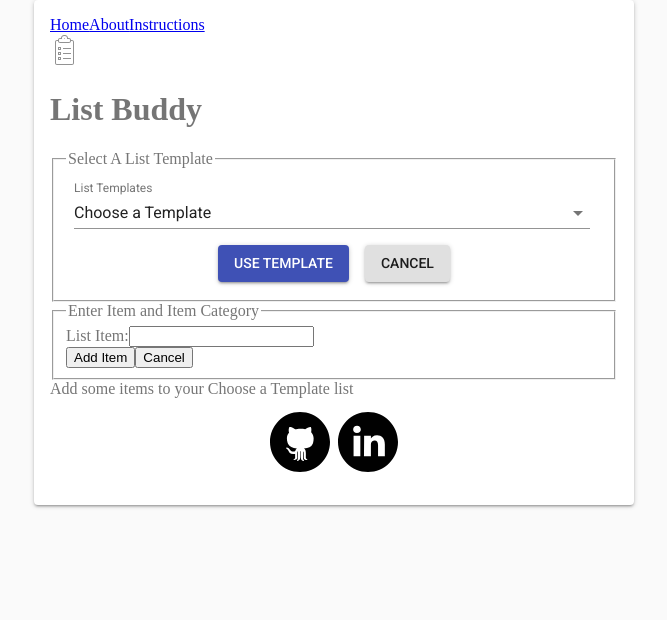
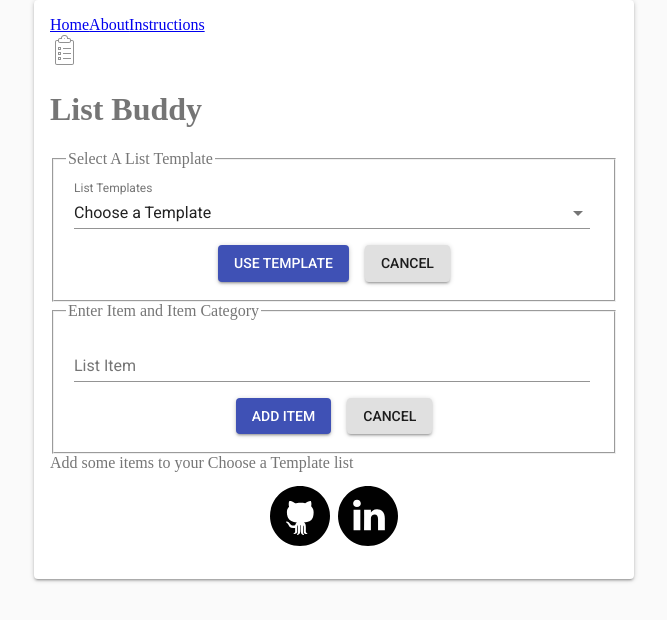
Before and after one commit to ARogala/ListBuddy, a React (Create React App) app: page / in a window 1280 px wide. Both pictures are taken after a click on the button "USE TEMPLATE". Shown: the top 620 px of the page, without its empty margins (306-973 px from the left). Built offline with nearby package versions, Linux system fonts and the light colour scheme.

Commit message:
add material UI to CategorizedListItemForm.js

```diff
--- a/src/components/CategorizedList.js
+++ b/src/components/CategorizedList.js
@@ -8,16 +8,16 @@ class CategorizedList extends React.Component {
 		const template = this.props.template;
 		const listItems = this.props.categorizedListItems;
 		let categorizedListItems = groupBy(listItems, 'template');
-		//console.log(Object.keys(categorizedListItems));
-		let renderLogic;
+
+		let renderLogic = false;
 		for(let i = 0; i < Object.keys(categorizedListItems).length; i++) {
+			// console.log(Object.keys(categorizedListItems)[i]);
+			// console.log(template);
 			if(Object.keys(categorizedListItems)[i] === template) {
 				renderLogic = true;
 			}
-			else {
-				renderLogic = false;
-			}
 		}
+		// console.log(renderLogic);
 		if(renderLogic) {
 			let groupedListItems;
 			for(let i in categorizedListItems) {
--- a/src/components/CategorizedListItemForm.js
+++ b/src/components/CategorizedListItemForm.js
@@ -1,5 +1,26 @@
 import React from 'react';
 import PropTypes from 'prop-types';
+
+import { withStyles } from '@material-ui/core/styles';
+import FormControl from '@material-ui/core/FormControl';
+import InputLabel from '@material-ui/core/InputLabel';
+import NativeSelect from '@material-ui/core/NativeSelect';
+import Input from '@material-ui/core/Input';
+import Button from '@material-ui/core/Button';
+
+const styles = theme => ({
+	formControl: {
+		margin: theme.spacing.unit,
+		paddingRight: '20px',
+		width: '100%'
+	},
+	button: {
+		margin: theme.spacing.unit,
+	},
+	container: {
+		textAlign: 'center'
+	}
+});
 
 class CategorizedListItemForm extends React.Component {
 	constructor(props) {
@@ -37,14 +58,19 @@ class CategorizedListItemForm extends React.Component {
 	}
 
 	render() {
+		const { classes } = this.props;
 		const template = this.props.template;
 		let select;
 		//console.log(template);
 		if(template === 'Grocery') {
 			select = (
-				<div>
-					<label htmlFor="category">Item Category:</label>
-					<select className="categoriezedListForm__select" id="category" value={this.state.itemCategory} onChange={(e) => this.handleCategoryChange(e)} required>
+				<FormControl className={classes.formControl}>
+					<InputLabel htmlFor="category">Item Category</InputLabel>
+					<NativeSelect
+						value={this.state.itemCategory}
+						onChange={(e) => this.handleCategoryChange(e)}
+						input={<Input name="category" id="category"/>}
+					>
 						<option value="--Please Select an Item Category--" disabled>--Please Select an Item Category--</option>
 						<option value="Produce">Produce</option>
 						<option value="Meat">Meat</option>
@@ -52,15 +78,19 @@ class CategorizedListItemForm extends React.Component {
 						<option value="Canned">Canned</option>
 						<option value="Frozen">Frozen</option>
 						<option value="Dry/Baking">Dry/Baking</option>
-					</select>
-				</div>
+					</NativeSelect>
+				</FormControl>
  			);
 		}
 		else if(template === 'Travel') {
 			select = (
-				<div>
-					<label htmlFor="category">Item Category:</label>
-					<select className="categoriezedListForm__select" id="category" value={this.state.itemCategory} onChange={(e) => this.handleCategoryChange(e)} required>
+				<FormControl className={classes.formControl}>
+					<InputLabel htmlFor="category">Item Category</InputLabel>
+					<NativeSelect
+						value={this.state.itemCategory}
+						onChange={(e) => this.handleCategoryChange(e)}
+						input={<Input name="category" id="category"/>}
+					>
 						<option value="--Please Select an Item Category--" disabled>--Please Select an Item Category--</option>
 						<option value="Clothes">Clothes</option>
 						<option value="Medicine/First Aid">Medicine/First Aid</option>
@@ -69,45 +99,47 @@ class CategorizedListItemForm extends React.Component {
 						<option value="Camping/Hiking">Camping/Hiking</option>
 						<option value="Toiletry">Toiletry</option>
 						<option value="Food">Food</option>
-					</select>
-				</div>
+					</NativeSelect>
+				</FormControl>
 			);
 		}
 
 		return (
-			<form className="categorizedListForm" onSubmit={(e) => this.handleSubmit(e)}>
+			<form onSubmit={(e) => this.handleSubmit(e)}>
 				<fieldset>
 					<legend>Enter Item and Item Category</legend>
-					<div>
-						<label htmlFor="categorizedItem">List Item:</label>
-						<input
+					<FormControl className={classes.formControl}>
+						<InputLabel htmlFor="categorizedItem">List Item</InputLabel>
+						<Input
 							type="text"
 							id="categorizedItem"
-							name="categorizedList_item"
+							name="categorizedItem"
 							required
-							className="categorizedListForm__input"
 							value={this.state.item}
 							onChange={(e) => this.handleItemChange(e)}
 						/>
-					</div>
-
+					</FormControl>
 					{select}
-					<div className="categorizedListForm__btnContainer">
-						<button
+					<div className={classes.container}>
+						<Button
 							type="submit"
 							value="Submit"
-							className="categorizedListForm__btn"
+							className={classes.button}
+							variant="contained"
+							color="primary"
 						>
 							Add Item
-						</button>
-						<button
+						</Button>
+						<Button
 							type="button"
 							value="Reset"
-							className="categorizedListForm__btn"
+							className={classes.button}
+							variant="contained"
+							color="default"
 							onClick={() => this.resetForm()}
 						>
 							Cancel
-						</button>
+						</Button>
 					</div>
 				</fieldset>
 			</form>
@@ -115,9 +147,10 @@ class CategorizedListItemForm extends React.Component {
 	}
 }
 
-export default CategorizedListItemForm;
+export default withStyles(styles)(CategorizedListItemForm);
 
 CategorizedListItemForm.propTypes = {
   saveCategorizedListItem: PropTypes.func.isRequired,
-  template: PropTypes.string.isRequired
+  template: PropTypes.string.isRequired,
+  classes: PropTypes.object.isRequired
 }
--- a/src/components/ListTypeForm.js
+++ b/src/components/ListTypeForm.js
@@ -50,7 +50,7 @@ class ListTypeForm extends React.Component {
 	render() {
 		const { classes } = this.props;
 		return (
-			<form className="listTypeForm" onSubmit={(e) => this.handleSubmit(e)}>
+			<form onSubmit={(e) => this.handleSubmit(e)}>
 				<fieldset>
 					<legend>Select A List Template</legend>
 					<FormControl className={classes.formControl}>
```
